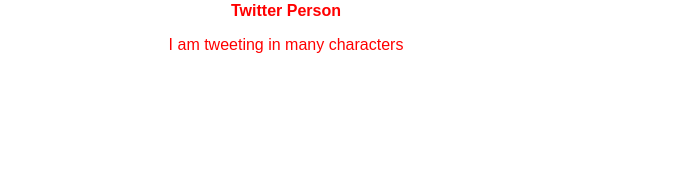
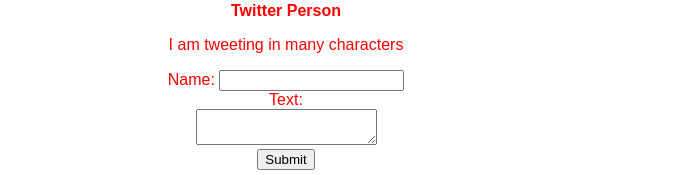
Before and after one commit to Swizec/learn-while-you-poop-react, a React app: page / in a window 1280 px wide. Shown: the part 1262-1437 px from the top of the page, without its empty margins (354-1032 px from the left). Before the commit the page ends 1332 px from the top, so only its background shows below. Built offline with nearby package versions, Linux system fonts and the light colour scheme.

Commit message:
Video 26: Controlled components

```diff
--- a/src/App.js
+++ b/src/App.js
@@ -8,6 +8,7 @@
 import Faker from "faker";
 import ClickLogger from "./clickLogger";
 import ErrorBoundary from "./ErrorBoundary";
+import MessageForm from "./MessageForm";
 
 const styles = {
     fontFamily: "sans-serif",
@@ -100,14 +101,14 @@
         }
     };
 
-    addCat = () =>
+    addCat = ({ username, text }) =>
         this.setState({
             messages: [
                 ...this.state.messages,
                 {
                     avatar: `${caturl}&r=${Math.random()}`,
-                    username: Faker.name.findName(),
-                    text: Faker.lorem.slug()
+                    username: username || Faker.name.findName(),
+                    text: text || Faker.lorem.slug()
                 }
             ]
         });
@@ -166,6 +167,7 @@
                             />
                         ))}
                     </div>
+                    <MessageForm submit={this.addCat} />
                 </AppContext.Provider>
             </div>
         );
--- /dev/null
+++ b/src/MessageForm.js
@@ -0,0 +1,48 @@
+import React from "react";
+
+class MessageForm extends React.Component {
+    state = {
+        username: "",
+        text: ""
+    };
+
+    onChangeUsername = event =>
+        this.setState({
+            username: event.target.value
+        });
+
+    onChangeText = event =>
+        this.setState({
+            text: event.target.value
+        });
+
+    onSubmit = event => {
+        event.preventDefault();
+        this.props.submit(this.state);
+    };
+
+    render() {
+        const { username, text } = this.state;
+
+        return (
+            <form onSubmit={this.onSubmit}>
+                <div>
+                    <label>Name: </label>
+                    <input
+                        type="text"
+                        value={username}
+                        onChange={this.onChangeUsername}
+                    />
+                </div>
+                <div>
+                    <label>Text: </label>
+                    <br />
+                    <textarea onChange={this.onChangeText}>{text}</textarea>
+                </div>
+                <input type="submit" />
+            </form>
+        );
+    }
+}
+
+export default MessageForm;
```
